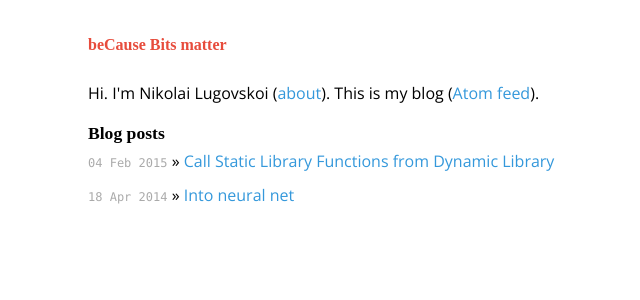
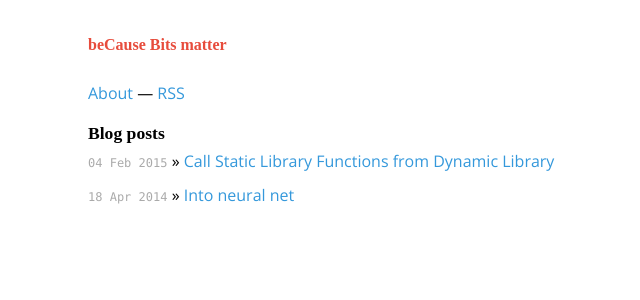
Before and after one commit to lugovskoy/lugovskoy.github.io, a Jekyll site: the page built from index.html, in a window 1280 px wide. Shown: the top 300 px of the page, without its empty margins (170-810 px from the left). Built offline with Jekyll 4.4.1, drawn with Linux system fonts in a browser that asks for light colours; some web fonts are replaced.

Commit message:
Update index.html

```diff
--- a/index.html
+++ b/index.html
@@ -4,7 +4,7 @@ title: beCause Bits matter
 ---
 
 <div id="home">
-   <p class="intro">Hi. I'm Nikolai Lugovskoi (<a href="/about">about</a>). This is my blog (<a href="/atom.xml">Atom feed</a>).</p>
+   <p class="intro"><a href="/about">About</a> ― <a href="/atom.xml">RSS</a></p>
 
    <h2 style="font-family: 'Artifika'">Blog posts</h2>
    <ul class="posts">
```
